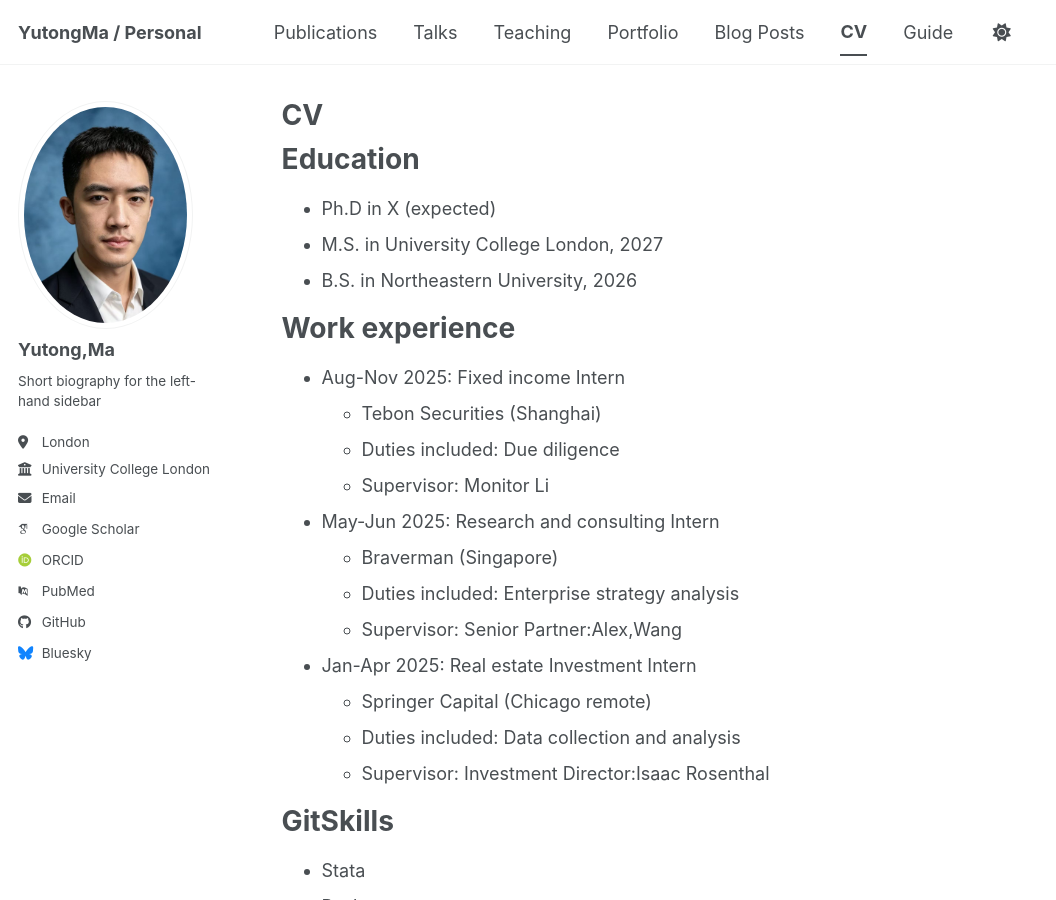
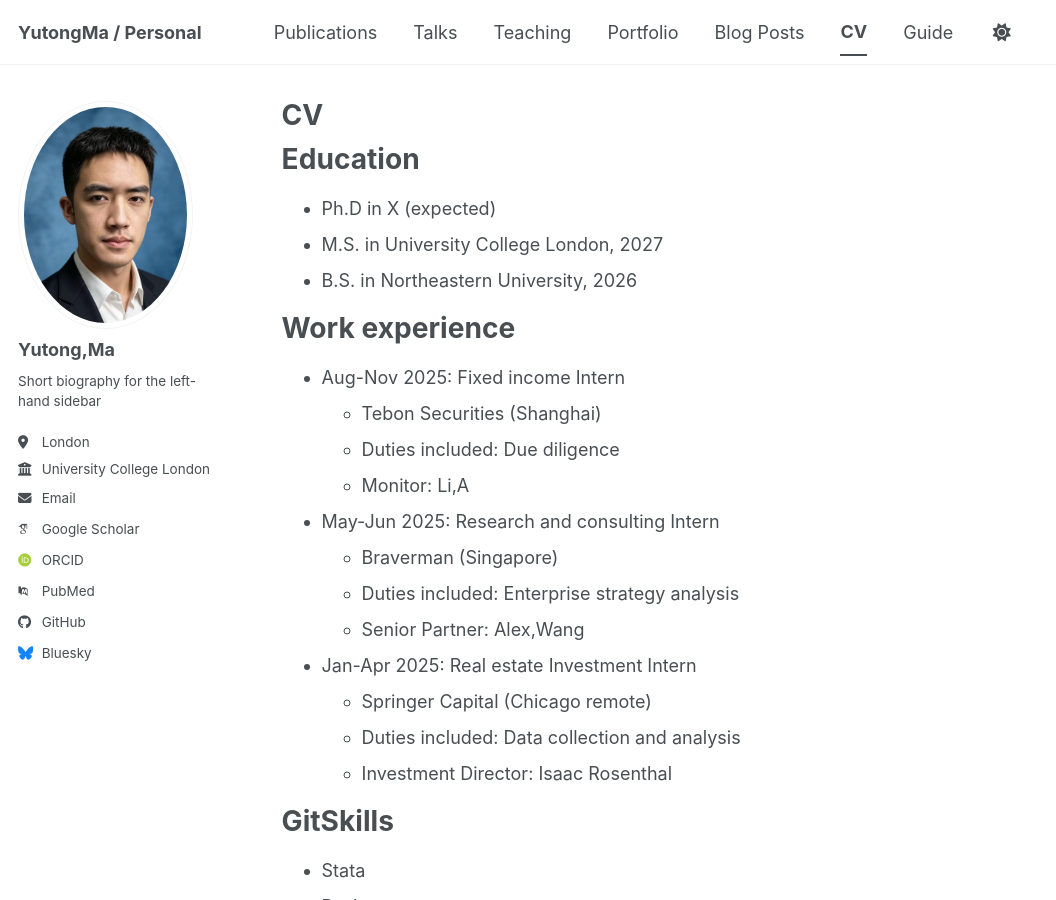
Before and after one commit to mayut0ng/mayut0ng.github.io, a Jekyll site: the page built from _pages/cv.md, in a window 1280 px wide and 900 px high. Shown: the whole window, without its empty margins (0-1056 px from the left). Built offline with Jekyll 4.4.1, drawn with Linux system fonts in a browser that asks for light colours; some web fonts are replaced; a script bundle is joined from its source files by our own code; library files that are not in the unit come from our copies.

Commit message:
Update cv.md

```diff
--- a/_pages/cv.md
+++ b/_pages/cv.md
@@ -20,15 +20,15 @@
 * Aug-Nov 2025: Fixed income Intern
   * Tebon Securities (Shanghai)
   * Duties included: Due diligence
-  * Supervisor: Monitor Li
+  * Monitor: Li,A
 * May-Jun 2025: Research and consulting Intern
   * Braverman (Singapore)
   * Duties included: Enterprise strategy analysis
-  * Supervisor: Senior Partner:Alex,Wang
+  * Senior Partner: Alex,Wang
 * Jan-Apr 2025: Real estate Investment Intern
   * Springer Capital (Chicago remote)
   * Duties included: Data collection and analysis
-  * Supervisor: Investment Director:Isaac Rosenthal
+  * Investment Director: Isaac Rosenthal
 
 GitSkills
 ======
```
